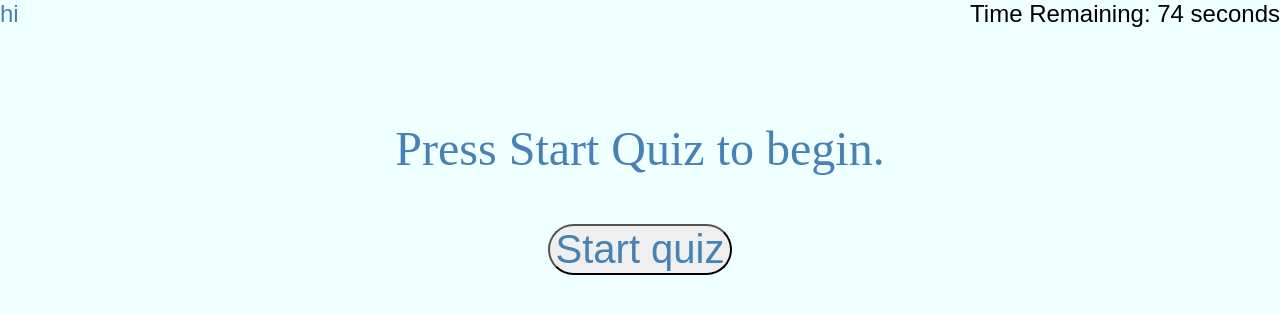
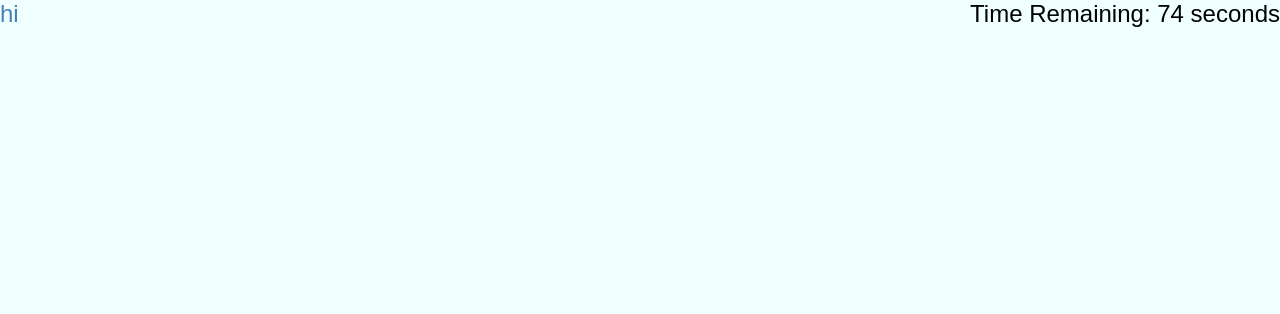
Before and after one commit to Desean2001/Coding-quiz-code, a plain HTML site: page index.html in a window 1280 px wide. Both pictures are taken after a click on the button "Start quiz". Drawn offline with Linux system fonts and the light colour scheme.

Commit message:
created questions and start of quiz function

```diff
--- a/assets/css/style.css
+++ b/assets/css/style.css
@@ -29,7 +29,6 @@ header {
     margin: 60px auto;
     margin-top: 45px;
     text-align: center;
-    justify-content: space-around;
 }
 
 p {
--- a/assets/js/script.js
+++ b/assets/js/script.js
@@ -1,11 +1,12 @@
 var timerEl = document.querySelector(".timer");
 var getScoresEl = document.getElementById("get-scores");
 var startButton = document.querySelector(".start-button");
-
+var startText = document.getElementById("Start-text")
 
 function startQuiz(){
     setTimer();
-
+    document.getElementById("Start-text").remove()
+    document.querySelector(".start-button").remove()
 }
 
 
@@ -28,3 +29,39 @@ function setTimer() {
 
     }, 1000);
 }
+
+const Questions = [{
+    q: "What are stings contained within?",
+    a: [{ text: "Parentheses", isCorrect: false },
+    { text: "$", isCorrect: false },
+    { text: "?", isCorrect: false },
+    { text: "Quotation Marks", isCorrect: true }
+    ]
+
+},
+{
+    q: "When you create a function, for it to work you must _____.",
+    a: [{ text: "Call it", isCorrect: true},
+    { text: "label it", isCorrect: false },
+    { text: "Delete it", isCorrect: false },
+    { text: "Pull it", isCorrect: false }
+    ]
+
+},
+{
+    q: "Arrays contain ______.",
+    a: [{ text: "Numbers", isCorrect: false },
+    { text: "Letters", isCorrect: false },
+    { text: "Symbols", isCorrect: false },
+    { text: "All of the Above", isCorrect: true }
+    ]
+
+}
+]
+
+let score = 0
+let thisQuestion = 0
+
+function showQuestions () {
+
+}
--- a/index.html
+++ b/index.html
@@ -16,7 +16,7 @@
     </header>
 
     <div class="window">
-        <p>Press Start Quiz to begin.</p>
+        <p id="Start-text">Press Start Quiz to begin.</p>
         <button class="start-button">Start quiz</button>
     </div>
 
```
